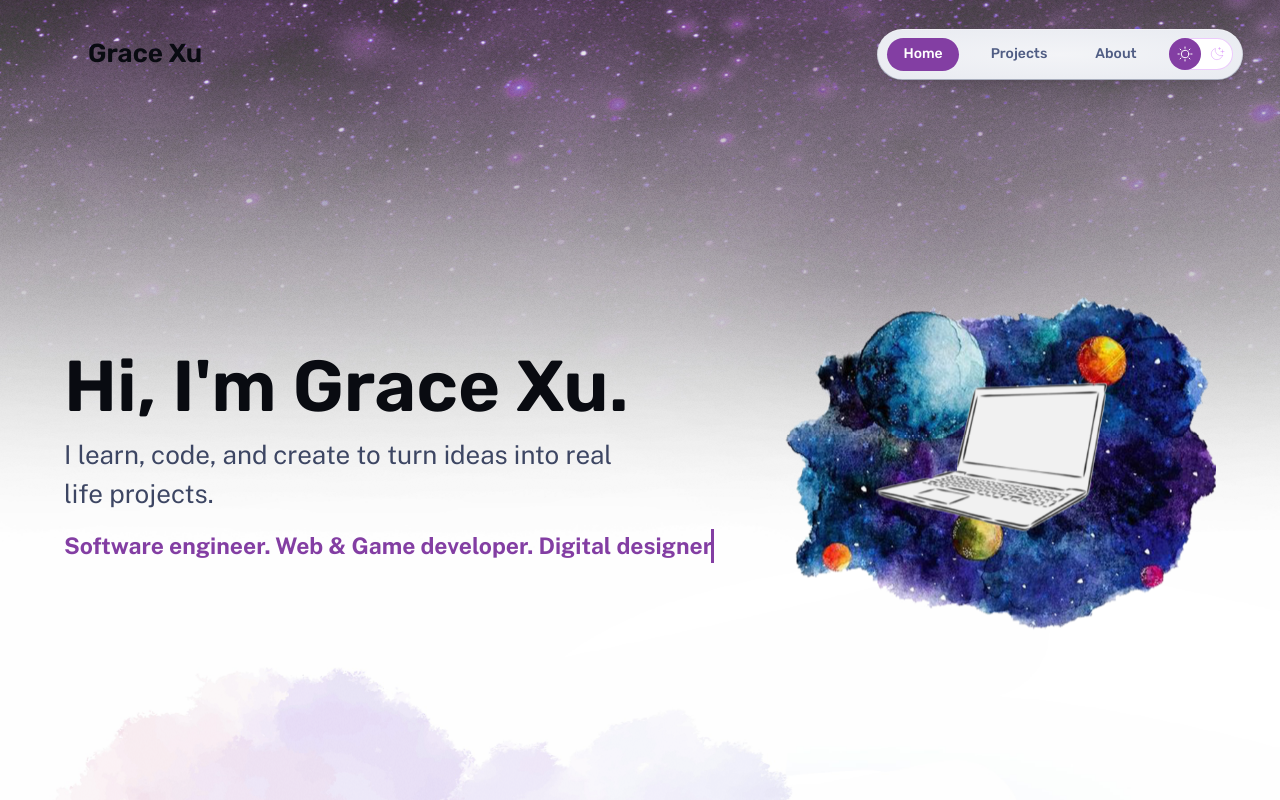
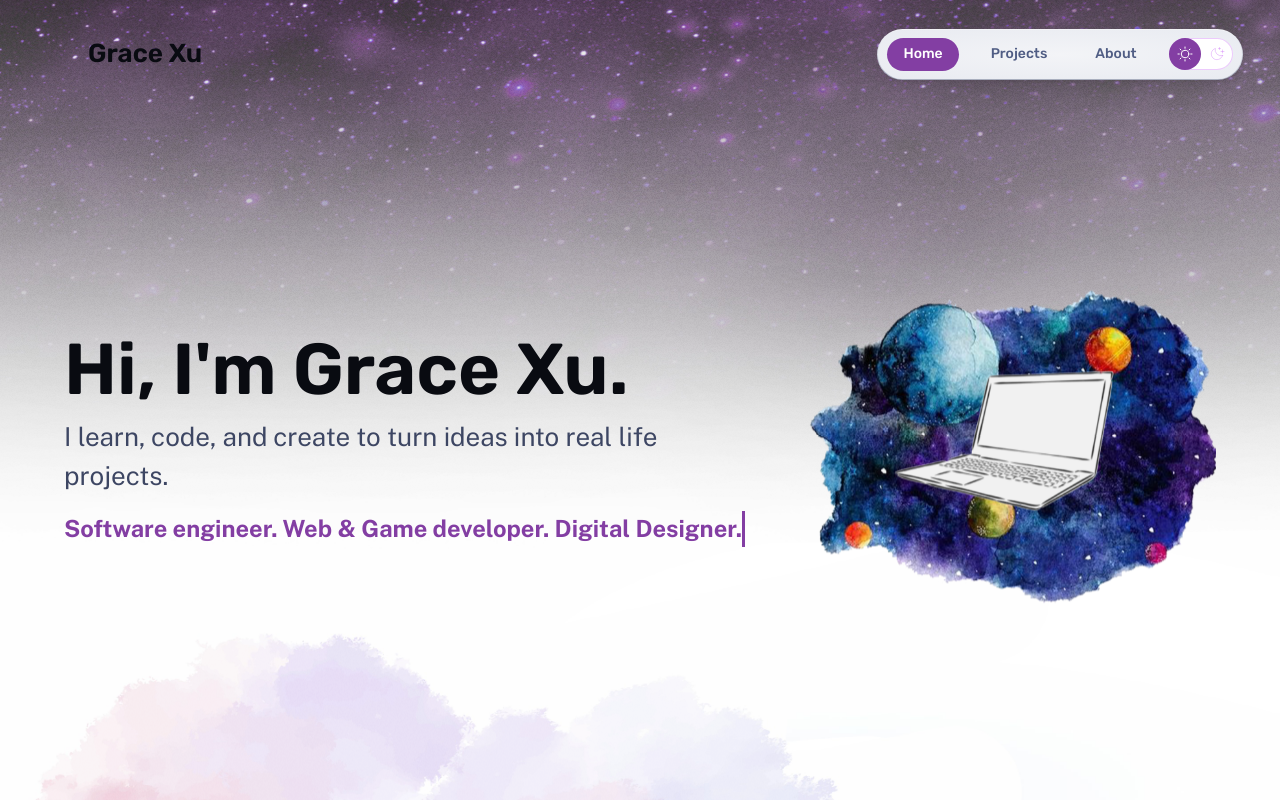
Before and after one commit to gracexuwt/Portfolio, an Astro site: page / in a window 1280 px wide. Built offline with nearby package versions, Linux system fonts and the light colour scheme; Astro itself is replaced by a stand-in of ours; some icons are missing.

Commit message:
update on media queries in attempt to fit small screens

```diff
--- a/src/components/Hero.astro
+++ b/src/components/Hero.astro
@@ -24,7 +24,7 @@ const { align = 'center', tagline, title } = Astro.props;
 
 	.title,
 	.tagline {
-		max-width: 37ch;
+		max-width:90%;
 		margin-inline: auto;
 	}
 
--- a/src/components/Skills.astro
+++ b/src/components/Skills.astro
@@ -11,7 +11,7 @@ import Icon from './Icon.astro';
 	<div class="stack gap-2 lg:gap-4">
 		<Icon icon="terminal-window" color="var(--accent-regular)" size="2.5rem" gradient />
 		<h2>Development Skills</h2>
-		<p>HTML/CSS, Git, Flask, Spring Boot, MySQL, AWS, Unity, Astro, ReactJS, Brainflow(Python), Node.js, Vim, VSCode</p>
+		<p>HTML/CSS, Git, Flask, Spring Boot, MySQL, AWS, Unity, Figma, Netlify, Astro, ReactJS, Brainflow(Python), Node.js, Vim, Intellij, VSCode...</p>
 	</div>
 	<div class="stack gap-2 lg:gap-4">
 		<Icon icon="user-focus" color="var(--accent-regular)" size="2.5rem" gradient />
--- a/src/pages/index.astro
+++ b/src/pages/index.astro
@@ -37,7 +37,7 @@ const textLinks: { label: string; href: string, img: string, alt: string }[] = [
 					align="start"
 				>
 					<div class="typewriter">
-						<a class="fontstyle">Software engineer. Web & Game developer. Digital designer.</a>
+						<a class="fontstyle">Software engineer. Web & Game developer. Digital Designer.</a>
 					</div>
 				</Hero>
 
@@ -159,7 +159,7 @@ p {
 		overflow: hidden;
 		white-space: nowrap;
 		border-right: 0.15em solid var(--accent-regular);
-		font-size: 88%;
+		font-size: 78%;
 		animation: typing 3s steps(40, end), blink-caret 0.75s step-end infinite;
 		animation-fill-mode: forwards;
 		max-width: 100%;
@@ -170,7 +170,7 @@ p {
 		width: 0;
 	}
 	to {
-		width: 99%;
+		width: 100%;
 	}
 	}
 
@@ -229,7 +229,9 @@ p {
 			border-radius: 1.5rem;
 			object-fit: cover;
 		}
-
+		.typewriter {
+			font-size: 91%;
+		}
 	}
 
 	/* ====================================================== */
```
Also changed, not shown: src/pages/about.astro (+6 -1 lines).
